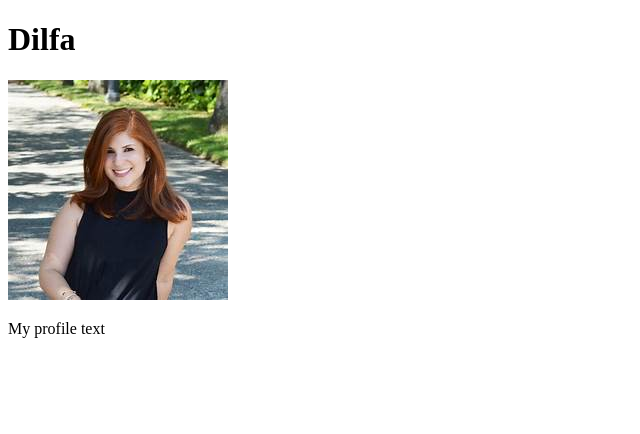
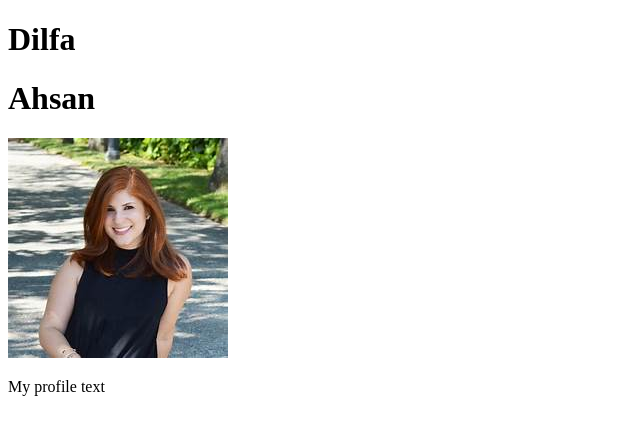
Before and after one commit to Ahsandilfa/FIRST_PROJECT, a plain HTML site: page index.html in a window 1280 px wide. Shown: the whole page, without its empty margins (0-640 px from the left). Drawn offline with Linux system fonts and the light colour scheme.

Commit message:
added new name

```diff
--- a/index.html
+++ b/index.html
@@ -7,6 +7,7 @@
 </head>
 <body>
     <h1>Dilfa</h1>
+    <h1>Ahsan</h1>
     <img src="profile.jpeg" alt="">
     <p>My profile text</p>
 </body>
```
